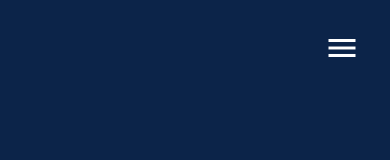
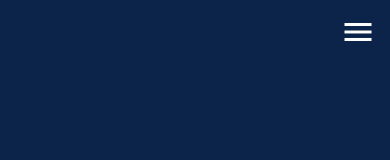
Before and after one commit to SenciZ/SenciZ.github.io, a plain HTML site: page index.html in a window 390 px wide. Shown: the top 160 px of the page. Drawn offline with nearby package versions, Linux system fonts and the light colour scheme.

Commit message:
fix mobile menu size

```diff
--- a/style.css
+++ b/style.css
@@ -24,7 +24,6 @@ header {
   z-index: 100;
   top: 2rem;
   right: 2rem;
-  padding: 4px;
   cursor: pointer;
   color: white;
   transform: scale(1.5);
@@ -310,4 +309,9 @@ html {
   #aboutMeContainer{
     padding: 3rem;
   }
+
+  .hamburger {
+    top: 20px;
+    right: 20px;
+  }
 }
```
